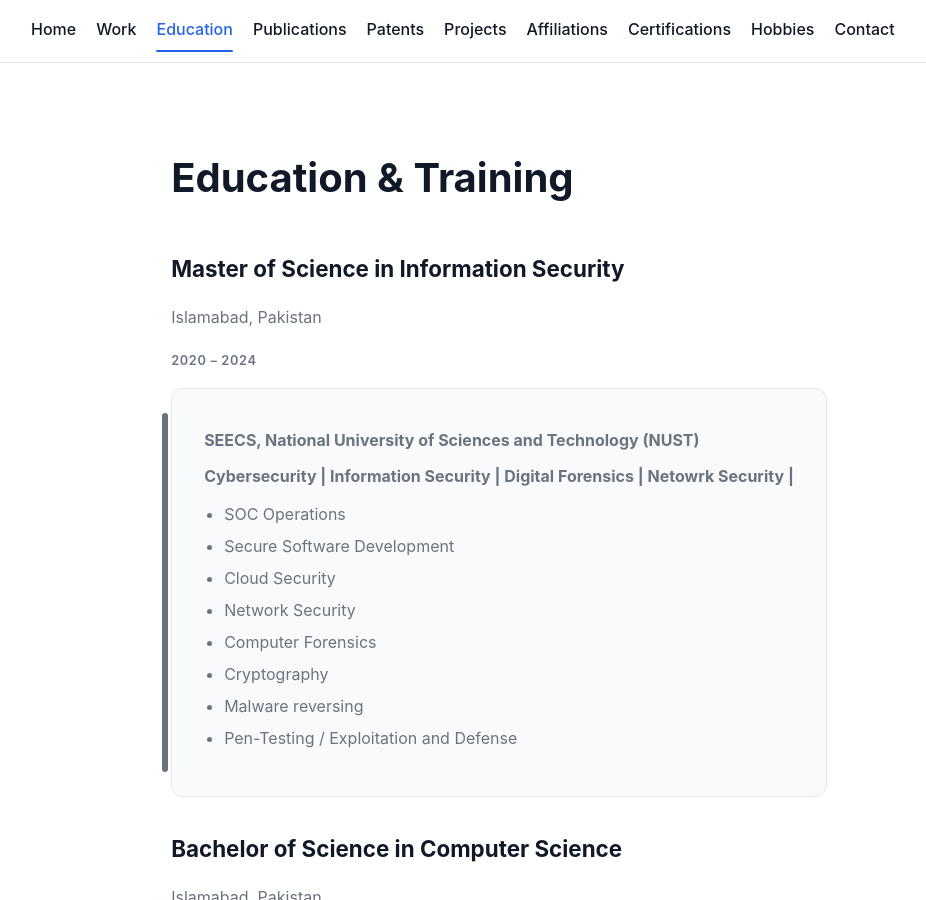
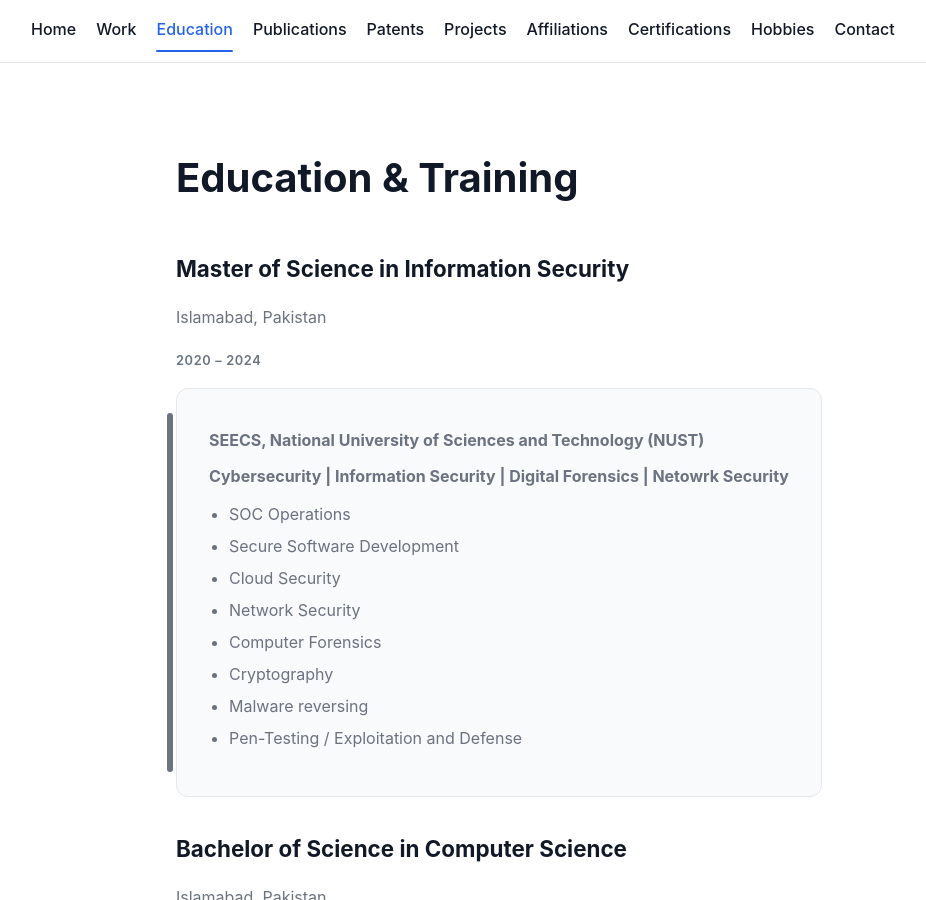
Before and after one commit to bilal-ismail/bilal-ismail.github.io, a Jekyll site: the page built from education.md, in a window 1280 px wide and 900 px high. Shown: the whole window, without its empty margins (141-1067 px from the left). Built offline with Jekyll 4.4.1, drawn with Linux system fonts in a browser that asks for light colours.

```diff
--- a/_data/education.yml
+++ b/_data/education.yml
@@ -3,7 +3,7 @@
   location: Islamabad, Pakistan
   start: 2020
   finish: 2024
-  domain: Cybersecurity | Information Security | Digital Forensics | Netowrk Security |
+  domain: Cybersecurity | Information Security | Digital Forensics | Netowrk Security
   focus:
   - SOC Operations
   - Secure Software Development
```
